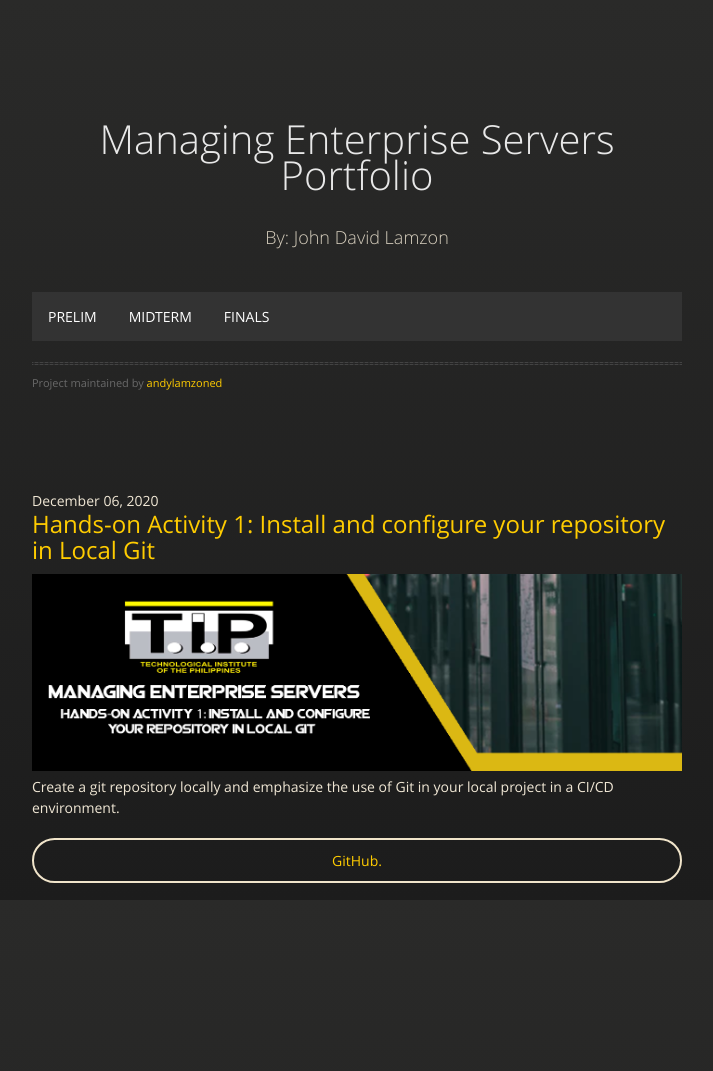
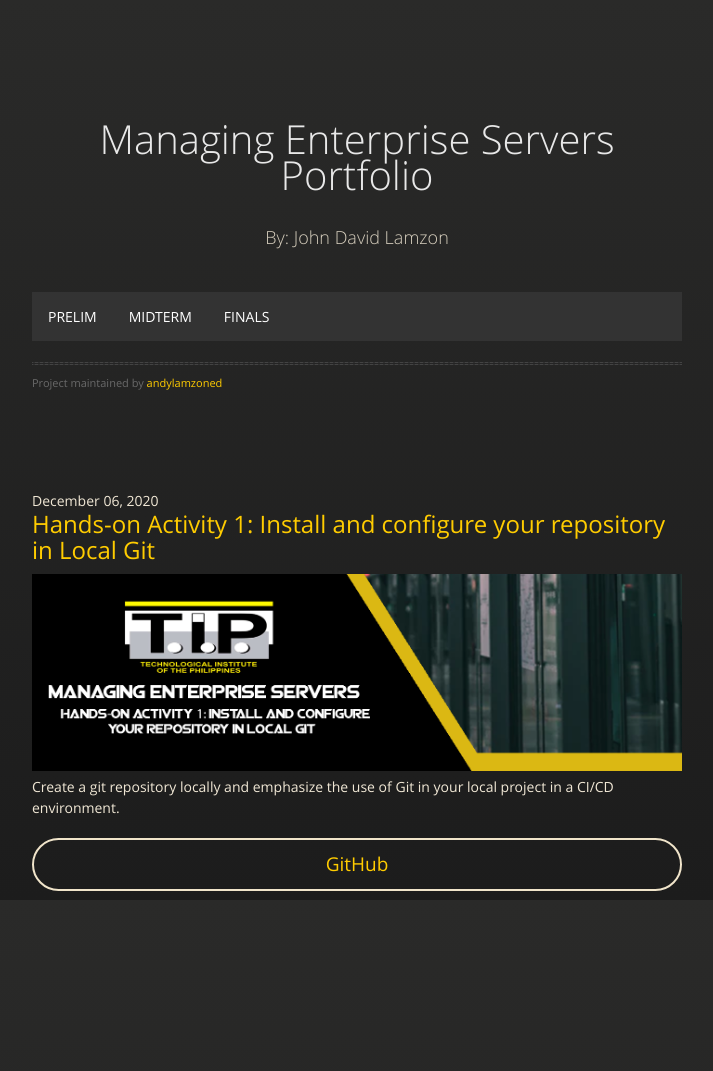
Before and after one commit to andylamzoned/andylamzoned.github.io, a Jekyll site: the page built from index.md, in a window 1280 px wide. Shown: the whole page, without its empty margins (283-996 px from the left). Built offline with Jekyll 4.4.1, drawn with Linux system fonts in a browser that asks for light colours.

Commit message:
default.html test

```diff
--- a/_layouts/default.html
+++ b/_layouts/default.html
@@ -49,7 +49,7 @@
           </header>
           <a href="" class="image fit"><img src="assets/images/HA1.jpg" alt="" /></a>
           <p>Create a git repository locally and emphasize the use of Git in your local project in a CI/CD environment.</p>
-          <p align="center" class="ghost"><a href="#">GitHub.</a></p>
+          <p align="center" class="btn"><a href="#">GitHub</a></p>
 				</article>
       </section>
 
--- a/assets/css/main.css
+++ b/assets/css/main.css
@@ -1,13 +1,18 @@
+.btn {
+  -webkit-border-radius: 38;
+  -moz-border-radius: 38;
+  border-radius: 38px;
+  color: #F0E4CA;
+  font-size: 19px;
+  background: #transparent;
+  padding: 10px 20px 10px 20px;
+  border: solid #F0E4CA 2px;
+  text-decoration: none;
+}
 
-.ghost {
-    -webkit-border-radius: 24;
-    -moz-border-radius: 24;
-    border-radius: 24px;
-    color: #F0E4CA;
-    background: #transparent;
-    padding: 10px 20px 10px 20px;
-    border: solid #F0E4CA 2px;
-    text-decoration: none;
+.btn:hover {
+  background: #DAB72E;
+  text-decoration: none;
 }
 
 
```
